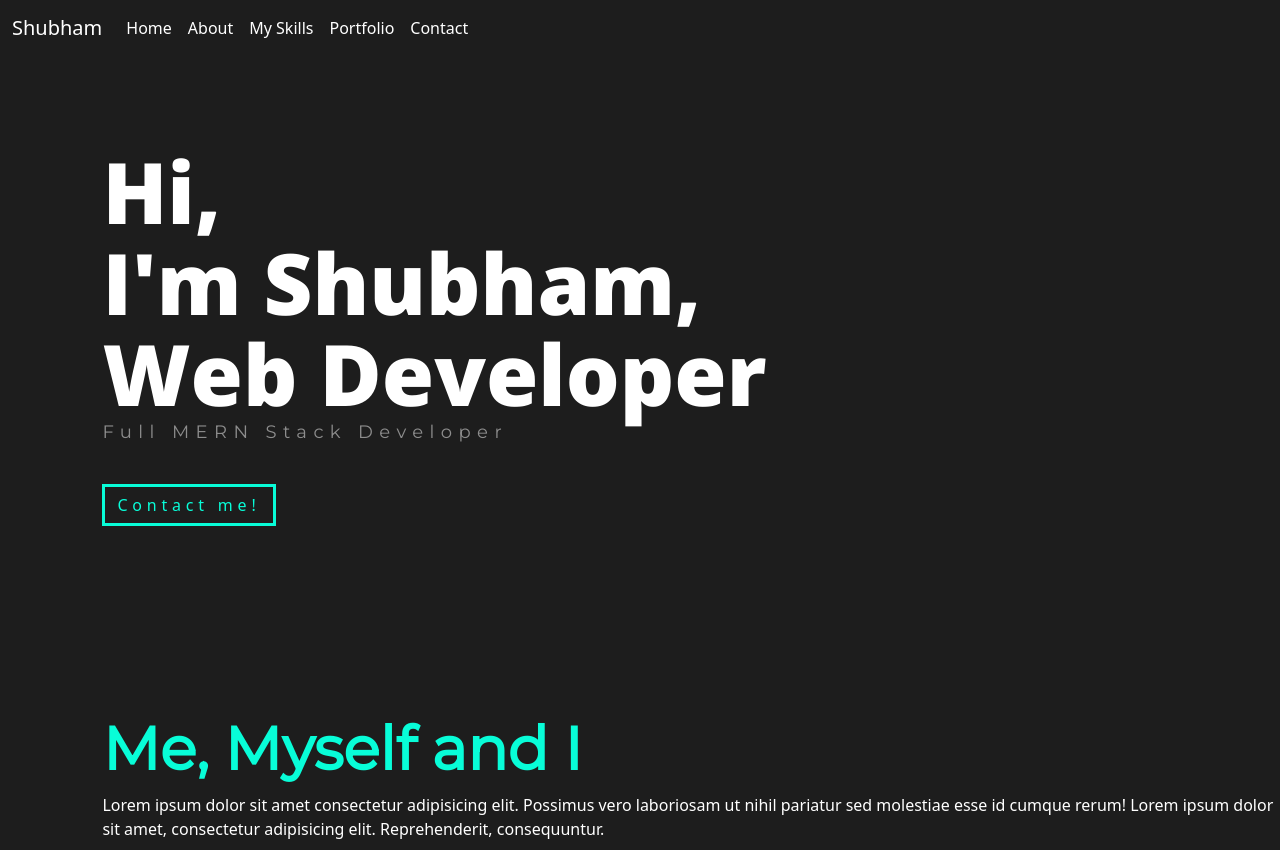
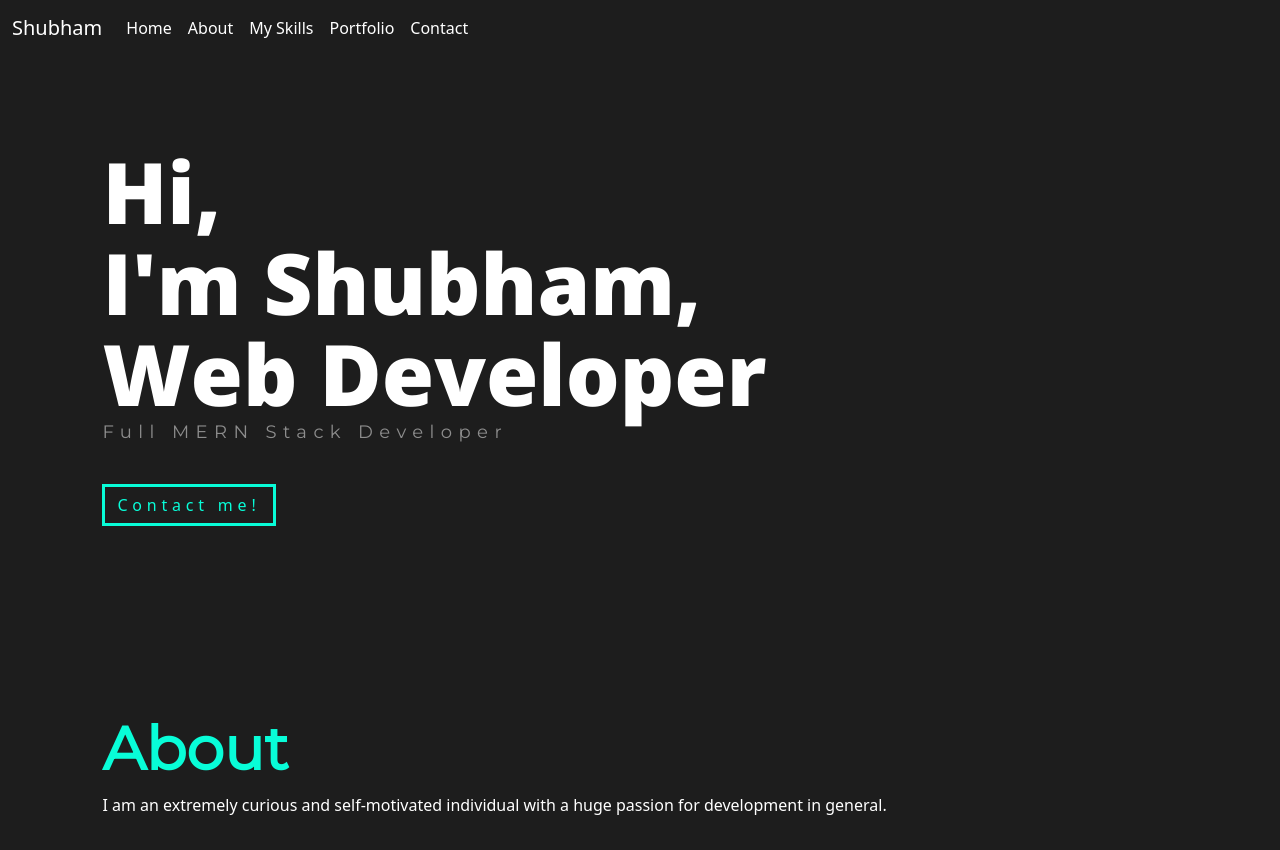
Before and after one commit to Shubhamss105/Portfolio, a plain HTML site: page index.html in a window 1280 px wide. Shown: the top 850 px of the page. Drawn offline with nearby package versions, Linux system fonts and the light colour scheme; grey boxes are pictures that could not be loaded.

Commit message:
Update index.html

```diff
--- a/index.html
+++ b/index.html
@@ -54,8 +54,8 @@
 
   <section id="bio">
     <div class="bio">
-      <h2>Me, Myself and I</h2>
-      <p>Lorem ipsum dolor sit amet consectetur adipisicing elit. Possimus vero laboriosam ut nihil pariatur sed molestiae esse id cumque rerum! Lorem ipsum dolor sit amet, consectetur adipisicing elit. Reprehenderit, consequuntur.</p>
+      <h2>About</h2>
+      <p>I am an extremely curious and self-motivated individual with a huge passion for development in general.</p>
     </div>
 
   <div class="container">
@@ -67,7 +67,7 @@
         <i class="fa-solid fa-building"></i>&nbsp;<b>City:</b> Ghaziabad, India <br>
       </div>
       <div class="col col-xs-auto ">
-        <i class="fa-solid fa-calendar-days"></i>&nbsp;<b>Age</b> 18 <br>
+        <i class="fa-solid fa-calendar-days"></i>&nbsp;<b>Age</b> 19 <br>
         <i class="fa-solid fa-graduation-cap"></i>&nbsp;<b>Degree:</b> Bachelor <br>
         <i class="fa-solid fa-envelope"></i>&nbsp;<b>Email:</b> shubham.ss.1407@gmail.com <br>
         <i class="fa-solid fa-briefcase"></i>&nbsp;<b>Freelance:</b> Available
```
